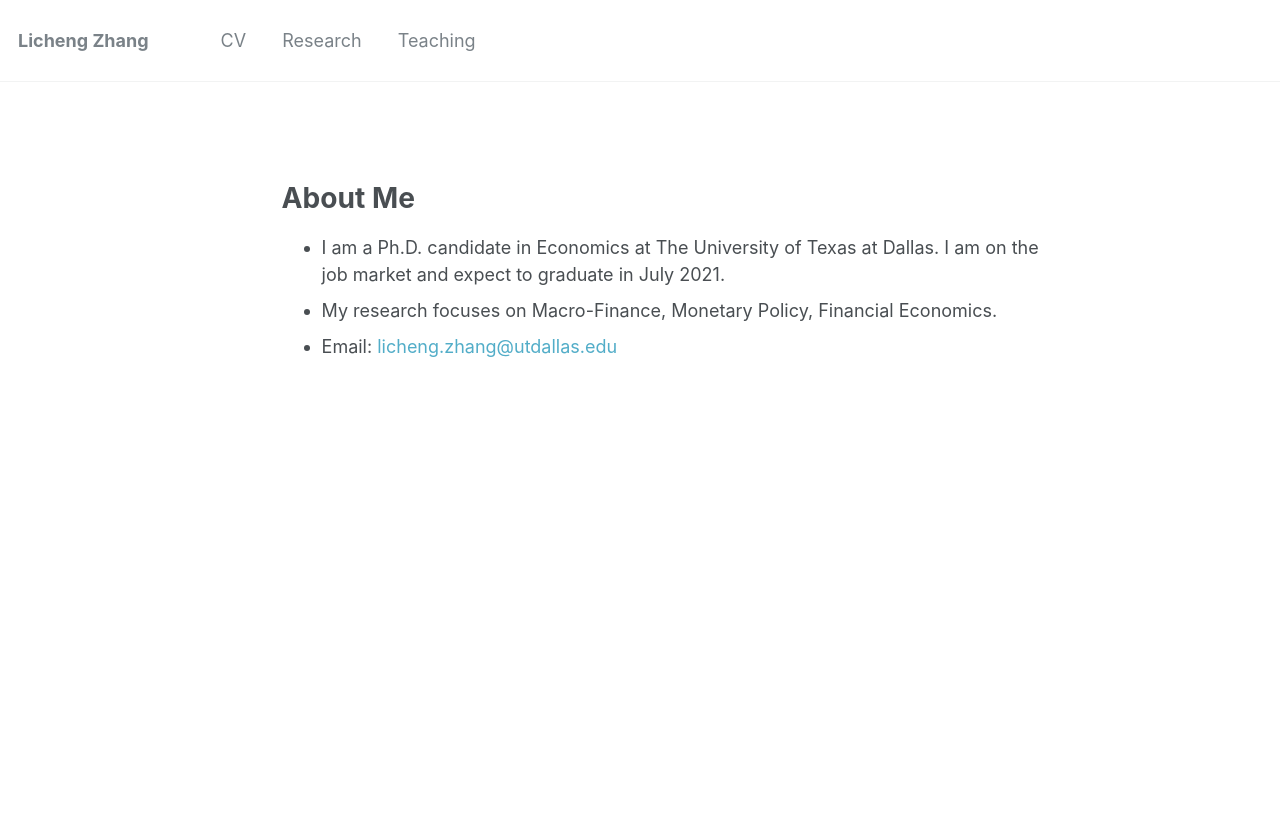
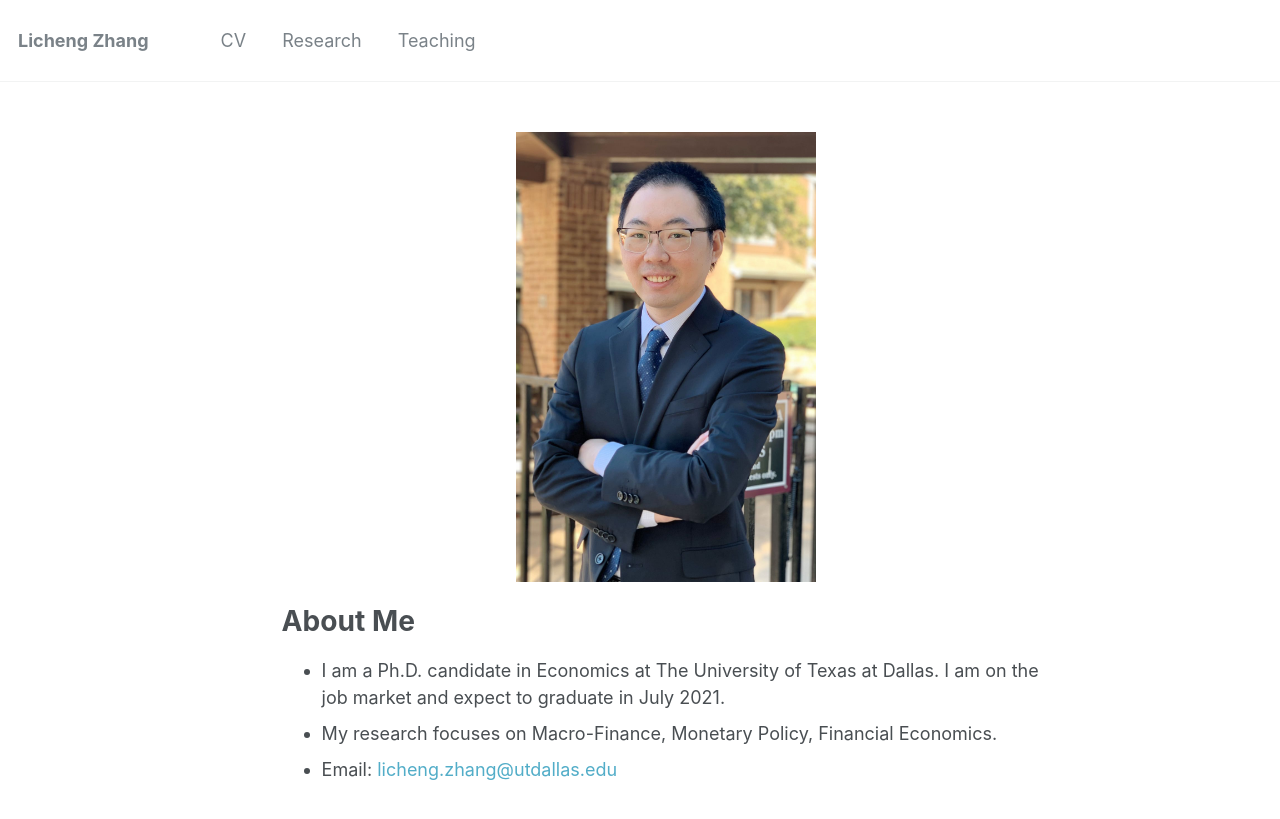
Before and after one commit to lichengzh/lichengzh.github.io, a Jekyll site: the page built from _pages/about.md, in a window 1280 px wide. Shown: the top 819 px of the page. Built offline with Jekyll 4.4.1, drawn with Linux system fonts in a browser that asks for light colours.

Commit message:
Update about.md

```diff
--- a/_pages/about.md
+++ b/_pages/about.md
@@ -9,7 +9,7 @@ redirect_from:
 ---
 
 <p align="center">
-   <img src="https://lichengzh.github.io/files/IMG_377.JPG?raw=true" alt="Photo" style="width: 0.1px;"/>
+   <img src="https://lichengzh.github.io/files/IMG_3775.JPG?raw=true" alt="Photo" style="width: 300px;"/>
 </p>
 
 
```
